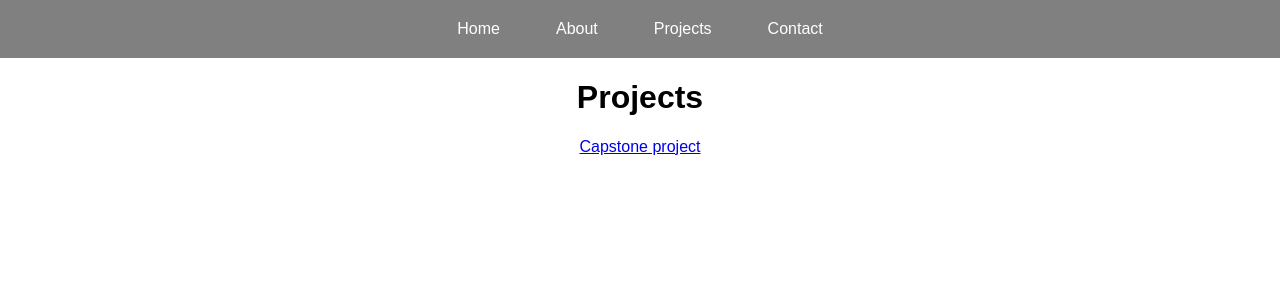
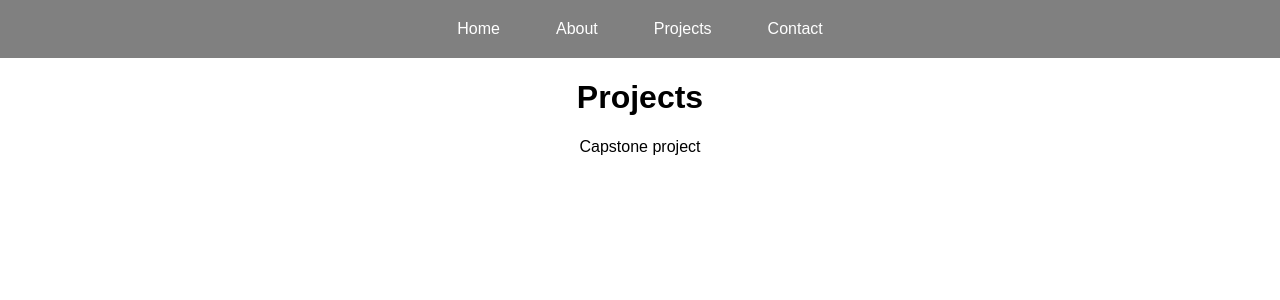
Before and after one commit to CharlesEMiddleton/MyPortfolio, a React (Create React App) app in the folder frontend/: page /projects in a window 1280 px wide. Shown: the top 300 px of the page. Built offline with nearby package versions, Linux system fonts and the light colour scheme.

Commit message:
updating project links

```diff
--- a/frontend/src/pages/Projects/Projects.css
+++ b/frontend/src/pages/Projects/Projects.css
@@ -0,0 +1,8 @@
+a{
+    text-decoration: none;
+    color: black;
+}
+.start :hover{
+    color: rgb(230, 11, 11);
+    font-size: large;
+}
--- a/frontend/src/pages/Projects/Projects.js
+++ b/frontend/src/pages/Projects/Projects.js
@@ -1,10 +1,12 @@
 import React from "react";
-
+import './Projects.css'
 export default function Projects(){
     return(
         <div>
         <h1>Projects</h1>
+        <div className="start">
         <a href = "https://sccapstone.github.io/CAPSTONED/">Capstone project</a>
-        </div>
+       </div>
+       </div>
     )
 }
```
